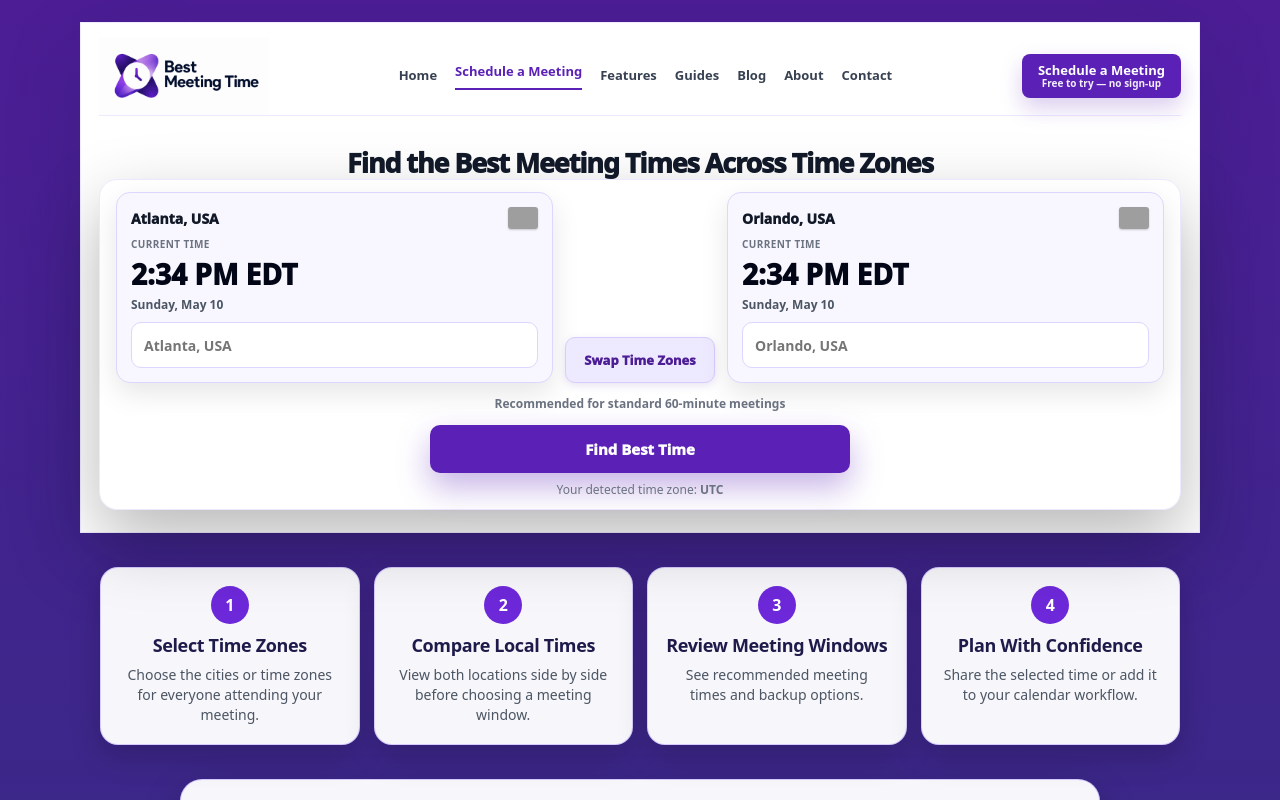
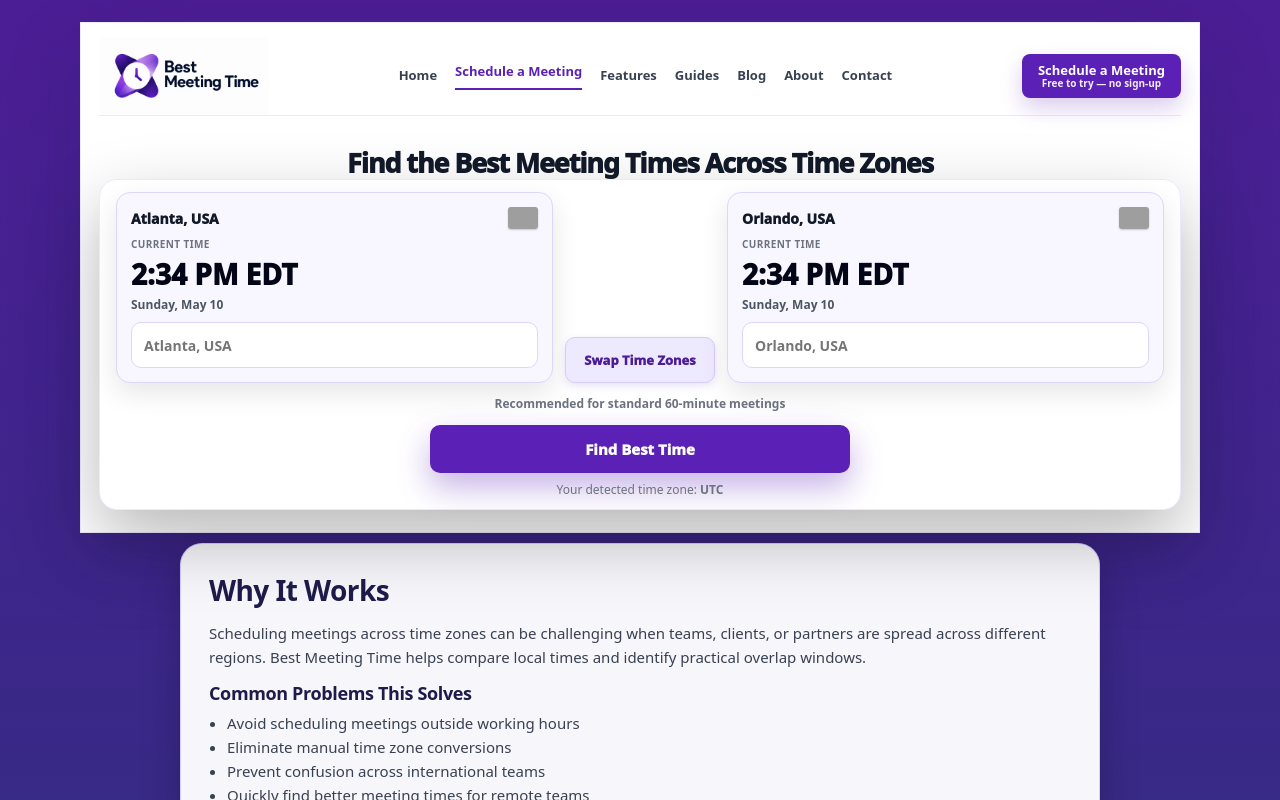
Before and after one commit to techtalk1282/Best-Meeting-Time, a Next.js app: page /how-it-works in a window 1280 px wide. Shown: the top 800 px of the page. Built offline with nearby package versions, Linux system fonts and the light colour scheme; grey boxes are pictures that could not be loaded.

Commit message:
Remove outdated steps section from schedule tool page
Removed steps array and related rendering logic from HowItWorksPage.

```diff
--- a/app/how-it-works/page.tsx
+++ b/app/how-it-works/page.tsx
@@ -24,28 +24,6 @@
 import ToolPreviewSection from "../ui/ToolPreviewSection";
 
 export default function HowItWorksPage() {
-  const steps = [
-    [
-      "1",
-      "Select Time Zones",
-      "Choose the cities or time zones for everyone attending your meeting.",
-    ],
-    [
-      "2",
-      "Compare Local Times",
-      "View both locations side by side before choosing a meeting window.",
-    ],
-    [
-      "3",
-      "Review Meeting Windows",
-      "See recommended meeting times and backup options.",
-    ],
-    [
-      "4",
-      "Plan With Confidence",
-      "Share the selected time or add it to your calendar workflow.",
-    ],
-  ];
 
   return (
     <main style={pageWrap}>
@@ -90,17 +68,7 @@ export default function HowItWorksPage() {
         </section>
       </section>
 
-      <section style={stepsSection}>
-        <div style={stepsGrid}>
-          {steps.map(([num, title, text]) => (
-            <div key={num} style={stepCard}>
-              <div style={stepNumber}>{num}</div>
-              <h2 style={stepTitle}>{title}</h2>
-              <p style={stepText}>{text}</p>
-            </div>
-          ))}
-        </div>
-      </section>
+
 
       <section style={whySection}>
         <div style={whyCard}>
```
